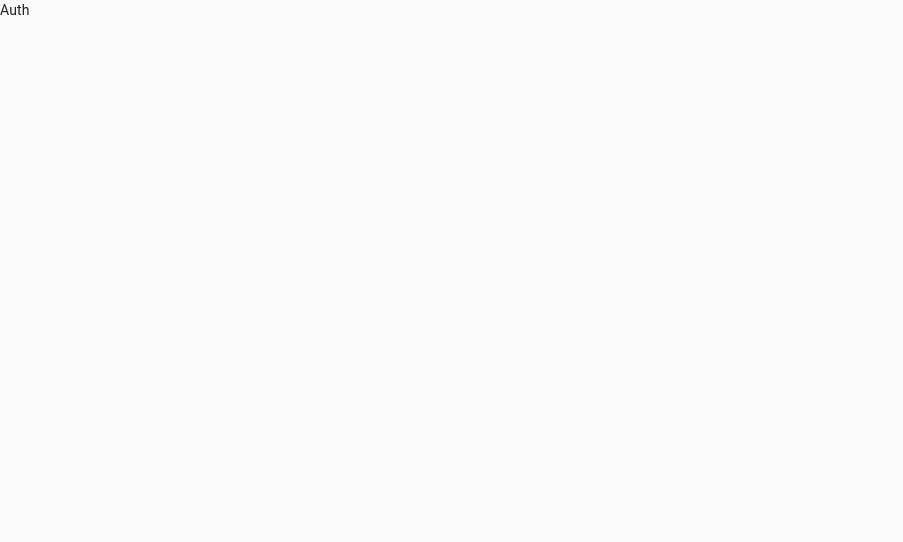
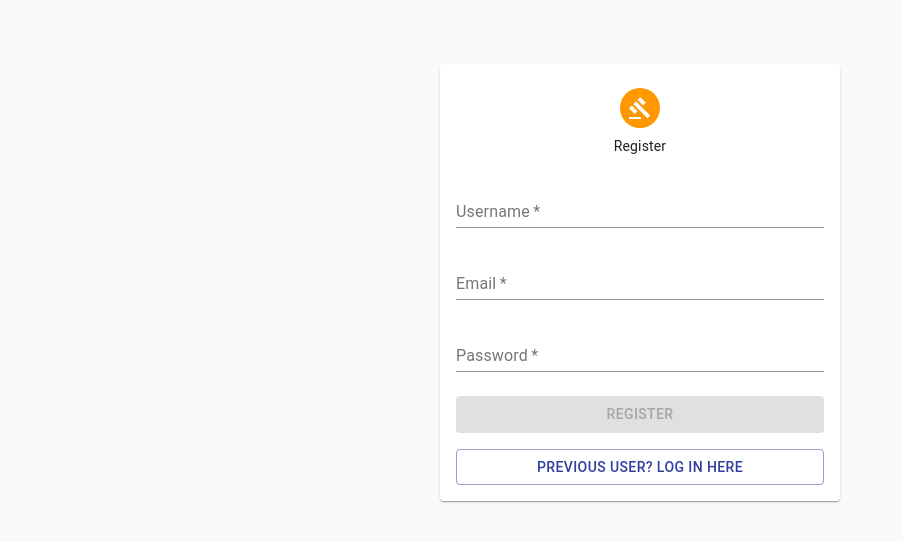
Before and after one commit to Mostafapy/react-tracks, a React (Create React App) app in the folder app/react-tracks-client/: page / in a window 1280 px wide. Shown: the top 542 px of the page, without its empty margins (0-903 px from the left). Built offline with nearby package versions, Linux system fonts and the light colour scheme.

Commit message:
add features to auth component

```diff
--- a/app/react-tracks-client/src/components/Auth/Login.js
+++ b/app/react-tracks-client/src/components/Auth/Login.js
@@ -1,17 +1,97 @@
-import React from "react";
+import React, { useState } from "react";
+import { Mutation } from "react-apollo";
+import { gql } from "apollo-boost";
 import withStyles from "@material-ui/core/styles/withStyles";
-// import Typography from "@material-ui/core/Typography";
-// import Avatar from "@material-ui/core/Avatar";
-// import FormControl from "@material-ui/core/FormControl";
-// import Paper from "@material-ui/core/Paper";
-// import Input from "@material-ui/core/Input";
-// import InputLabel from "@material-ui/core/InputLabel";
-// import Button from "@material-ui/core/Button";
-// import Lock from "@material-ui/icons/Lock";
+import Typography from "@material-ui/core/Typography";
+import Avatar from "@material-ui/core/Avatar";
+import FormControl from "@material-ui/core/FormControl";
+import Paper from "@material-ui/core/Paper";
+import Input from "@material-ui/core/Input";
+import InputLabel from "@material-ui/core/InputLabel";
+import Button from "@material-ui/core/Button";
+import Lock from "@material-ui/icons/Lock";
+
+import Error from "../Shared/Error";
 
 const Login = ({ classes, setNewUser }) => {
-  return <div>Login</div>;
+  const [username, setUsername] = useState("");
+  const [password, setPassword] = useState("");
+
+  const handleSubmit = async (event, tokenAuth, client) => {
+    event.preventDefault();
+    const res = await tokenAuth();
+    localStorage.setItem("authToken", res.data.tokenAuth.token);
+    client.writeData({ data: { isLoggedIn: true } });
+  };
+
+  return (
+    <div className={classes.root}>
+      <Paper className={classes.paper}>
+        <Avatar className={classes.avatar}>
+          <Lock />
+        </Avatar>
+        <Typography variant="title">Login as Existing User</Typography>
+
+        <Mutation mutation={LOGIN_MUTATION} variables={{ username, password }}>
+          {(tokenAuth, { loading, error, called, client }) => {
+            return (
+              <form
+                onSubmit={event => handleSubmit(event, tokenAuth, client)}
+                className={classes.form}
+              >
+                <FormControl margin="normal" required fullWidth>
+                  <InputLabel htmlFor="username">Username</InputLabel>
+                  <Input
+                    id="username"
+                    onChange={event => setUsername(event.target.value)}
+                  />
+                </FormControl>
+
+                <FormControl margin="normal" required fullWidth>
+                  <InputLabel htmlFor="password">Password</InputLabel>
+                  <Input
+                    id="password"
+                    type="password"
+                    onChange={event => setPassword(event.target.value)}
+                  />
+                </FormControl>
+                <Button
+                  type="submit"
+                  fullWidth
+                  variant="contained"
+                  color="primary"
+                  disabled={loading || !username.trim() || !password.trim()}
+                  className={classes.submit}
+                >
+                  {loading ? "Logging in..." : "Login"}
+                </Button>
+                <Button
+                  onClick={() => setNewUser(true)}
+                  color="secondary"
+                  variant="outlined"
+                  fullWidth
+                >
+                  New user? Register here
+                </Button>
+
+                {/* Error Handling */}
+                {error && <Error error={error} />}
+              </form>
+            );
+          }}
+        </Mutation>
+      </Paper>
+    </div>
+  );
 };
+
+const LOGIN_MUTATION = gql`
+  mutation($username: String!, $password: String!) {
+    tokenAuth(username: $username, password: $password) {
+      token
+    }
+  }
+`;
 
 const styles = theme => ({
   root: {
--- a/app/react-tracks-client/src/components/Auth/Register.js
+++ b/app/react-tracks-client/src/components/Auth/Register.js
@@ -1,24 +1,154 @@
-import React from "react";
+import React, { useState } from "react";
+import { Mutation } from "react-apollo";
+import { gql } from "apollo-boost";
 import withStyles from "@material-ui/core/styles/withStyles";
-// import Typography from "@material-ui/core/Typography";
-// import Avatar from "@material-ui/core/Avatar";
-// import FormControl from "@material-ui/core/FormControl";
-// import Paper from "@material-ui/core/Paper";
-// import Input from "@material-ui/core/Input";
-// import InputLabel from "@material-ui/core/InputLabel";
-// import Button from "@material-ui/core/Button";
-// import Dialog from "@material-ui/core/Dialog";
-// import DialogActions from "@material-ui/core/DialogActions";
-// import DialogContent from "@material-ui/core/DialogContent";
-// import DialogContentText from "@material-ui/core/DialogContentText";
-// import DialogTitle from "@material-ui/core/DialogTitle";
-// import Slide from "@material-ui/core/Slide";
-// import Gavel from "@material-ui/icons/Gavel";
-// import VerifiedUserTwoTone from "@material-ui/icons/VerifiedUserTwoTone";
+import Typography from "@material-ui/core/Typography";
+import Avatar from "@material-ui/core/Avatar";
+import FormControl from "@material-ui/core/FormControl";
+import Paper from "@material-ui/core/Paper";
+import Input from "@material-ui/core/Input";
+import InputLabel from "@material-ui/core/InputLabel";
+import Button from "@material-ui/core/Button";
+import Dialog from "@material-ui/core/Dialog";
+import DialogActions from "@material-ui/core/DialogActions";
+import DialogContent from "@material-ui/core/DialogContent";
+import DialogContentText from "@material-ui/core/DialogContentText";
+import DialogTitle from "@material-ui/core/DialogTitle";
+import Slide from "@material-ui/core/Slide";
+import Gavel from "@material-ui/icons/Gavel";
+import VerifiedUserTwoTone from "@material-ui/icons/VerifiedUserTwoTone";
 
-const Register = ({ classes }) => {
-  return <div>Register</div>;
+import Error from "../Shared/Error";
+
+function Transition(props) {
+  return <Slide direction="up" {...props} />;
+}
+
+const Register = ({ classes, setNewUser }) => {
+  const [username, setUsername] = useState("");
+  const [email, setEmail] = useState("");
+  const [password, setPassword] = useState("");
+  const [open, setOpen] = useState(false);
+
+  const handleSubmit = (event, createUser) => {
+    event.preventDefault();
+    createUser();
+  };
+
+  return (
+    <div className={classes.root}>
+      <Paper className={classes.paper}>
+        <Avatar className={classes.avatar}>
+          <Gavel />
+        </Avatar>
+        <Typography variant="headline">Register</Typography>
+
+        <Mutation
+          mutation={REGISTER_MUTATION}
+          variables={{ username, email, password }}
+          onCompleted={data => {
+            console.log({ data });
+            setOpen(true);
+          }}
+        >
+          {(createUser, { loading, error }) => {
+            return (
+              <form
+                onSubmit={event => handleSubmit(event, createUser)}
+                className={classes.form}
+              >
+                <FormControl margin="normal" required fullWidth>
+                  <InputLabel htmlFor="username">Username</InputLabel>
+                  <Input
+                    id="username"
+                    onChange={event => setUsername(event.target.value)}
+                  />
+                </FormControl>
+                <FormControl margin="normal" required fullWidth>
+                  <InputLabel htmlFor="email">Email</InputLabel>
+                  <Input
+                    id="email"
+                    type="email"
+                    onChange={event => setEmail(event.target.value)}
+                  />
+                </FormControl>
+                <FormControl margin="normal" required fullWidth>
+                  <InputLabel htmlFor="password">Password</InputLabel>
+                  <Input
+                    id="password"
+                    type="password"
+                    onChange={event => setPassword(event.target.value)}
+                  />
+                </FormControl>
+                <Button
+                  type="submit"
+                  fullWidth
+                  variant="contained"
+                  color="secondary"
+                  disabled={
+                    loading ||
+                    !username.trim() ||
+                    !email.trim() ||
+                    !password.trim()
+                  }
+                  className={classes.submit}
+                >
+                  {loading ? "Registering..." : "Register"}
+                </Button>
+                <Button
+                  onClick={() => setNewUser(false)}
+                  color="primary"
+                  variant="outlined"
+                  fullWidth
+                >
+                  Previous user? Log in here
+                </Button>
+
+                {/* Error Handling */}
+                {error && <Error error={error} />}
+              </form>
+            );
+          }}
+        </Mutation>
+      </Paper>
+
+      {/* Success Dialog */}
+      <Dialog
+        open={open}
+        disableBackdropClick={true}
+        TransitionComponent={Transition}
+      >
+        <DialogTitle>
+          <VerifiedUserTwoTone className={classes.icon} />
+          New Account
+        </DialogTitle>
+        <DialogContent>
+          <DialogContentText>User successfully created!</DialogContentText>
+        </DialogContent>
+        <DialogActions>
+          <Button
+            color="primary"
+            variant="contained"
+            onClick={() => setNewUser(false)}
+          >
+            Login
+          </Button>
+        </DialogActions>
+      </Dialog>
+    </div>
+  );
 };
+
+const REGISTER_MUTATION = gql`
+  mutation($username: String!, $email: String!, $password: String!) {
+    createUser(username: $username, email: $email, password: $password) {
+      user {
+        username
+        email
+      }
+    }
+  }
+`;
 
 const styles = theme => ({
   root: {
--- a/app/react-tracks-client/src/components/Auth/index.js
+++ b/app/react-tracks-client/src/components/Auth/index.js
@@ -1,7 +1,14 @@
-import React from "react";
+import React, { useState } from "react";
 
 import withRoot from "../../withRoot";
+import Login from "./Login";
+import Register from "./Register";
 
 export default withRoot(() => {
-  return <div>Auth</div>;
+  const [newUser, setNewUser] = useState(true);
+  return newUser ? (
+    <Register setNewUser={setNewUser} />
+  ) : (
+    <Login setNewUser={setNewUser} />
+  );
 });
```
Also changed, not shown: app/react-tracks-client/src/components/Auth/Signout.js (+26 -4 lines).
